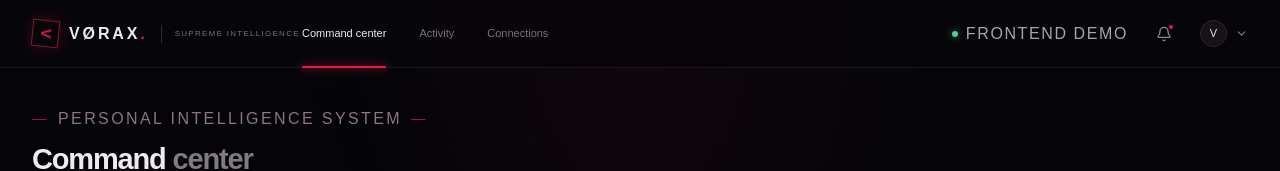
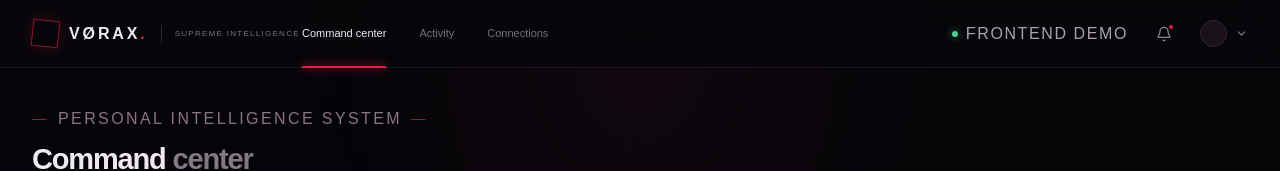
Before and after one commit to Arnav123gupta/vorax-ai, a Next.js app: page / in a window 1280 px wide. Both pictures are taken after a click on the button "Enter the VORAX command center". Shown: the top 171 px of the page. Built offline with nearby package versions, Linux system fonts and the light colour scheme.

Commit message:
Add the VORAX cosmic vortex logo across the interface

```diff
--- a/components/vorax-dashboard.tsx
+++ b/components/vorax-dashboard.tsx
@@ -46,7 +46,7 @@ function ShadowPortal({ expanding, onEnter }: { expanding: boolean; onEnter: ()
   return <main className={`portal-page ${expanding ? 'portal-expanding' : ''}`}>
     <div className="portal-nebula" aria-hidden="true" />
     <div className="portal-grain" aria-hidden="true" />
-    <div className="portal-topline"><a className="portal-brand" href="#portal"><span className="portal-brand-mark">V</span> VØRAX</a><span className="portal-top-status"><i /> SYSTEM DORMANT</span></div>
+    <div className="portal-topline"><a className="portal-brand" href="#portal"><span className="portal-brand-mark vortex-logo-mark" aria-hidden="true"><i /></span> VØRAX</a><span className="portal-top-status"><i /> SYSTEM DORMANT</span></div>
     <div className="portal-copy"><span className="portal-eyebrow"><i /> THE DARK VOID INTELLIGENCE <i /></span><h1>Enter the <span>void.</span></h1><p>Awaken the intelligence beyond.</p></div>
     <button className="shadow-gate" onClick={onEnter} aria-label="Enter the VORAX command center" aria-busy={expanding}>
       <span className="portal-haze haze-one" /><span className="portal-haze haze-two" />
@@ -137,9 +137,9 @@ export default function VoraxDashboard() {
   return <main className={`dashboard theme-${theme.toLowerCase().replaceAll(' ', '-')}`}>
     <header className="topbar">
       <button className="mobile-menu icon-button" aria-label="Toggle navigation" onClick={() => setMobileOpen(!mobileOpen)}><Menu size={18} /></button>
-      <a className="brand" href="#portal" aria-label="Return to VORAX portal" onClick={(event) => { event.preventDefault(); setPortalExpanding(false); setCommandCenterOpen(false) }}><span className="brand-mark">V</span><span className="brand-word">VØRAX<span className="brand-dot">.</span></span><span className="brand-divider" /><span className="brand-caption">SUPREME INTELLIGENCE</span></a>
+      <a className="brand" href="#portal" aria-label="Return to VORAX portal" onClick={(event) => { event.preventDefault(); setPortalExpanding(false); setCommandCenterOpen(false) }}><span className="brand-mark vortex-logo-mark" aria-hidden="true"><i /></span><span className="brand-word">VØRAX<span className="brand-dot">.</span></span><span className="brand-divider" /><span className="brand-caption">SUPREME INTELLIGENCE</span></a>
       <nav className={`top-nav ${mobileOpen ? 'nav-open' : ''}`} aria-label="Main navigation"><a className="nav-active" href="#command-center">Command center</a><a href="#activity">Activity</a><a href="#connections">Connections</a></nav>
-      <div className="top-actions"><div className="clock-pill"><span className="live-dot" /> FRONTEND DEMO</div><button className="icon-button notification-button" aria-label="Notifications"><Bell size={16} /><i /></button><button className="profile-button" aria-label="Open profile menu"><span>V</span><ChevronDown size={13} /></button></div>
+      <div className="top-actions"><div className="clock-pill"><span className="live-dot" /> FRONTEND DEMO</div><button className="icon-button notification-button" aria-label="Notifications"><Bell size={16} /><i /></button><button className="profile-button" aria-label="Open profile menu"><span className="vortex-logo-mark profile-vortex-mark" aria-hidden="true"><i /></span><ChevronDown size={13} /></button></div>
     </header>
 
     <div className="page-shell" id="command-center">
```
